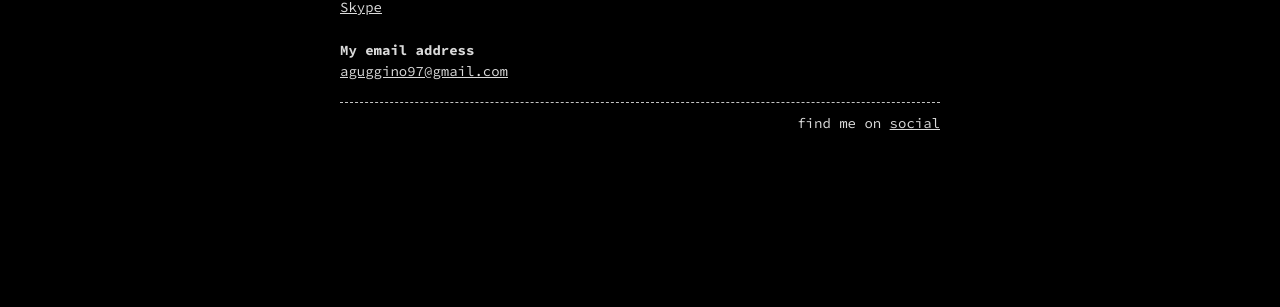
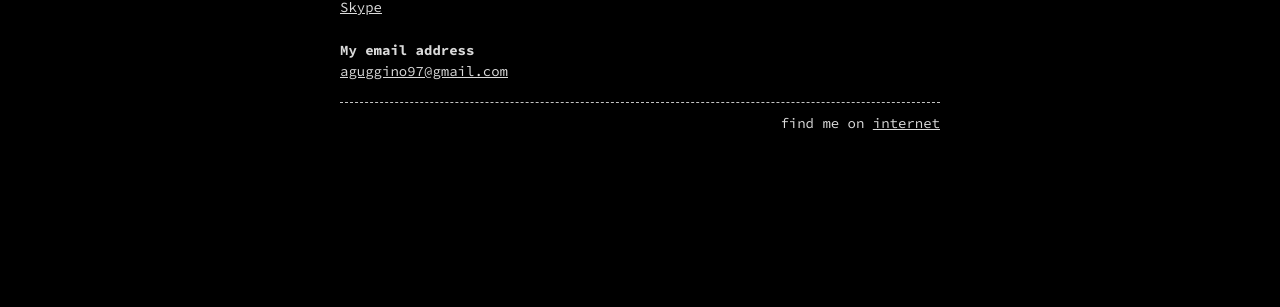
Before and after one commit to alessandroguggino/alessandroguggino.github.io, a Jekyll site: the page built from social.md, in a window 1280 px wide. Shown: the part 184-491 px from the top of the page. Built offline with Jekyll 4.4.1, drawn with Linux system fonts in a browser that asks for light colours; nearby versions of some CDN libraries; library files that are not in the unit come from our copies.

Commit message:
Update _config.yml

```diff
--- a/_config.yml
+++ b/_config.yml
@@ -9,7 +9,7 @@ header_pages:
 
 style: dark
 
-footer: 'find me on <a href="https://alessandroguggino.github.io/social">social</a>'
+footer: 'find me on <a href="https://alessandroguggino.github.io/social">internet</a>'
 
 # Build settings
 markdown: kramdown
```
